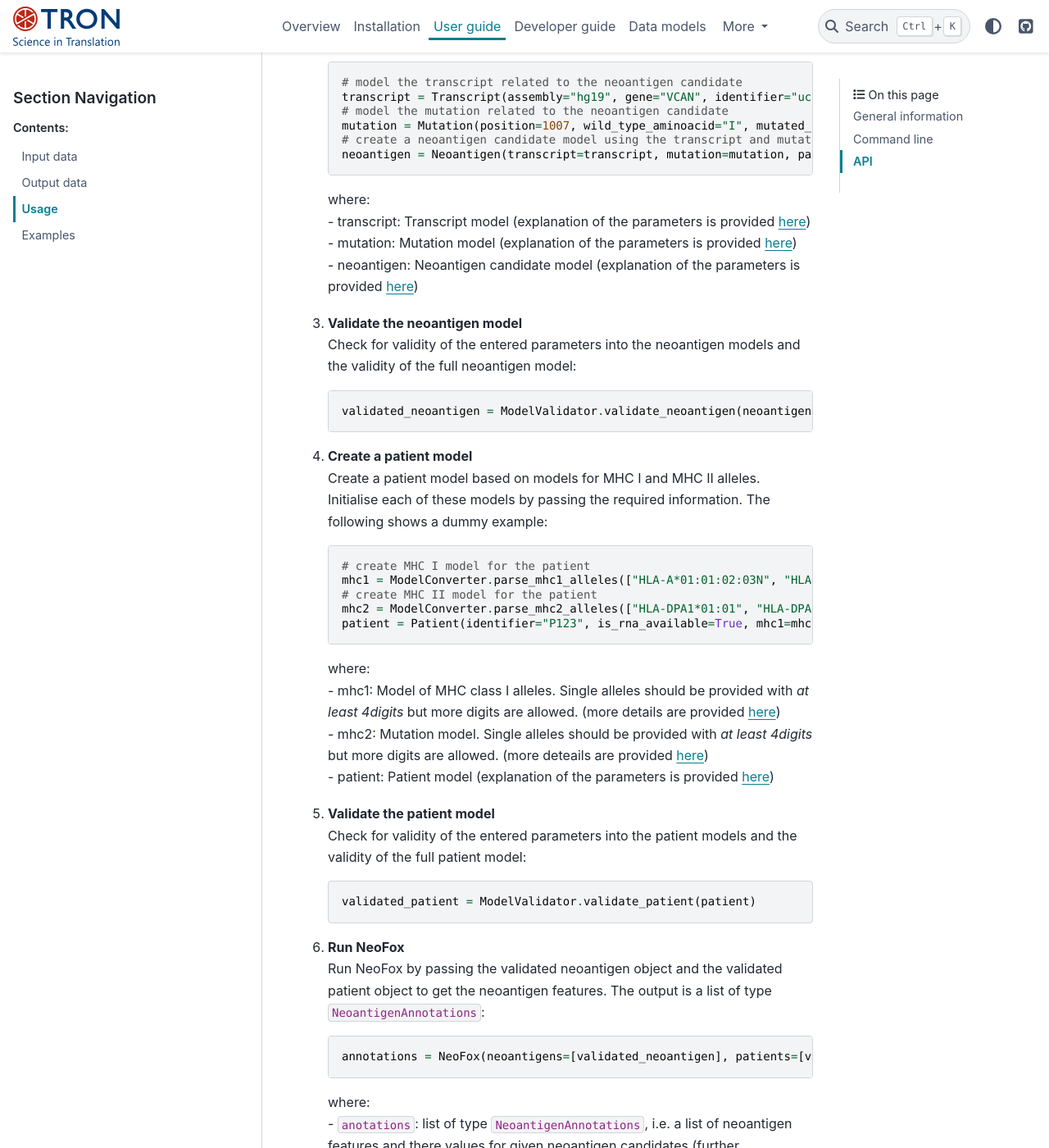
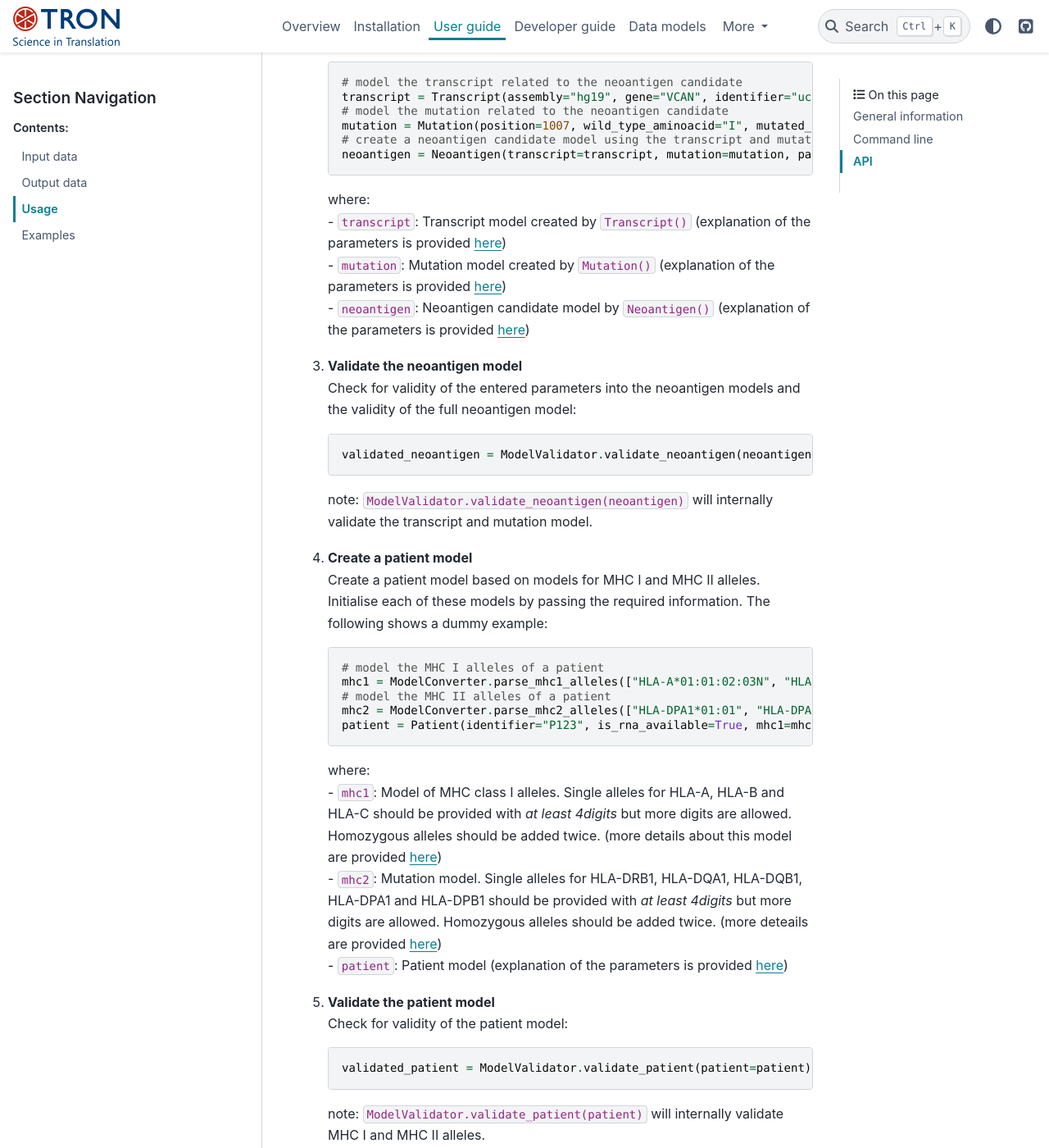
Before and after one commit to TRON-Bioinformatics/neofox, a Sphinx documentation site: the page built from docs/source/03_03_usage.md, in a window 1280 px wide and 1400 px high, scrolled down 2079 px. Shown: the whole window at 82% size. Built offline with Sphinx 7.4.7 and the PyData theme 0.15.4, drawn with Linux system fonts in a browser that asks for light colours; some of the changed text lies outside the part shown.

Commit message:
write doc

`````diff
--- a/docs/source/03_03_usage.md
+++ b/docs/source/03_03_usage.md
@@ -59,35 +59,37 @@ NeoFox can be used programmatically and by that integrated into existing tools.
     neoantigen = Neoantigen(transcript=transcript, mutation=mutation, patient_identifier="Ptx", rna_expression=0.519506894, rna_variant_allele_frequency=0.857142857, dna_variant_allele_frequency=0.294573643)
     ````
    where:
-       - transcript: Transcript model (explanation of the parameters is provided [here](05_models.md#transcript))
-       - mutation: Mutation model (explanation of the parameters is provided [here](05_models.md#mutation))
-       - neoantigen: Neoantigen candidate model (explanation of the parameters is provided [here](05_models.md#neoantigen))
+       - `transcript`: Transcript model created by `Transcript()` (explanation of the parameters is provided [here](05_models.md#transcript))
+       - `mutation`: Mutation model created by `Mutation()` (explanation of the parameters is provided [here](05_models.md#mutation))
+       - `neoantigen`: Neoantigen candidate model by `Neoantigen()` (explanation of the parameters is provided [here](05_models.md#neoantigen))
 
 3. **Validate the neoantigen model**
     Check for validity of the entered parameters into the neoantigen models and the validity of the full neoantigen model:
     ````python
     validated_neoantigen = ModelValidator.validate_neoantigen(neoantigen=neoantigen)
    ````
+   note: `ModelValidator.validate_neoantigen(neoantigen)` will internally validate the transcript and mutation model.
 
 4. **Create a patient model**
     Create a patient model based on models for MHC I and MHC II alleles. Initialise each of these models by passing the required information. The following shows a dummy example:
     ````python
-    # create MHC I model for the patient
+    # model the MHC I alleles of a patient
     mhc1 = ModelConverter.parse_mhc1_alleles(["HLA-A*01:01:02:03N", "HLA-A*01:02:02:03N", "HLA-B*01:01:02:03N", "HLA-B*01:01:02:04N", "HLA-C*01:01"])
-    # create MHC II model for the patient
+    # model the MHC II alleles of a patient
     mhc2 = ModelConverter.parse_mhc2_alleles(["HLA-DPA1*01:01", "HLA-DPA1*01:02", "HLA-DPB1*01:01", "HLA-DPB1*01:01", "HLA-DRB1*01:01", "HLA-DRB1*01:01"])
     patient = Patient(identifier="P123", is_rna_available=True, mhc1=mhc1, mhc2=mhc2)
    ````
       where:
-       - mhc1: Model of MHC class I alleles. Single alleles should be provided with *at least 4digits* but more digits are allowed. (more details are provided [here](05_models.md#mhc1))
-       - mhc2: Mutation model. Single alleles should be provided with *at least 4digits* but more digits are allowed. (more deteails are provided [here](05_models.md#mhc2))
-       - patient: Patient model (explanation of the parameters is provided [here](05_models.md#patient))
+       - `mhc1`: Model of MHC class I alleles. Single alleles for HLA-A, HLA-B and HLA-C should be provided with *at least 4digits* but more digits are allowed. Homozygous alleles should be added twice. (more details about this model are provided [here](05_models.md#mhc1))
+       - `mhc2`: Mutation model. Single alleles for HLA-DRB1, HLA-DQA1, HLA-DQB1, HLA-DPA1 and HLA-DPB1 should be provided with *at least 4digits* but more digits are allowed. Homozygous alleles should be added twice. (more deteails are provided [here](05_models.md#mhc2))
+       - `patient`: Patient model (explanation of the parameters is provided [here](05_models.md#patient))
 
 5. **Validate the patient model**
-    Check for validity of the entered parameters into the patient models and the validity of the full patient model:
+    Check for validity of the patient model:
     ````python
-    validated_patient = ModelValidator.validate_patient(patient)
+    validated_patient = ModelValidator.validate_patient(patient=patient)
    ````
+   note: `ModelValidator.validate_patient(patient)` will internally validate MHC I and MHC II alleles.
 
 6. **Run NeoFox**
     Run NeoFox by passing the validated neoantigen object and the validated patient object to get the neoantigen features. The output is a list of type `NeoantigenAnnotations`:
@@ -111,13 +113,13 @@ NeoFox can be used programmatically and by that integrated into existing tools.
    annotations_json = ModelConverter.objects2json(model_objects=annotations)
    ````
 
-   Neoantigen obejcts can be transformed into other formats, too. In case, of our example:
+
+**PLEASE NOTE THE FOLLOWING HINTS**:
+- process multiple neoantigens by passing a list of validated neoantigens and a list of validated patients to `NeoFox().get_annotations()` in step 6.
+- Only the transformation of the annotation with `ModelConverter.annotations2short_wide_table()` will keep both information of neoantigen candidates and annotated features values. with Neoantigen objects can be transformed into other formats, too when `ModelConverter.annotations2tall_skinny_table()` or `ModelConverter.objects2json()` were used. In case of our example:
    ````python
     # convert neoantigens into data frame
    neoantigens_df = ModelConverter.objects2dataframe(model_objects=[validated_neoantigen])
    # convert neoantigens into JSON format
    neoantiges_json = ModelConverter.objects2json(model_objects=[validated_neoantigen]
    ````
-
-**PLEASE NOTE THE FOLLOWING HINTS**:
-- process multiple neoantigens by passing a list of validated neonatigens and a list of validated patients to `NeoFox().get_annotations()` in step 6.
`````
Also changed, not shown: docs/source/03_01_input_data.md (+5 -3 lines).
